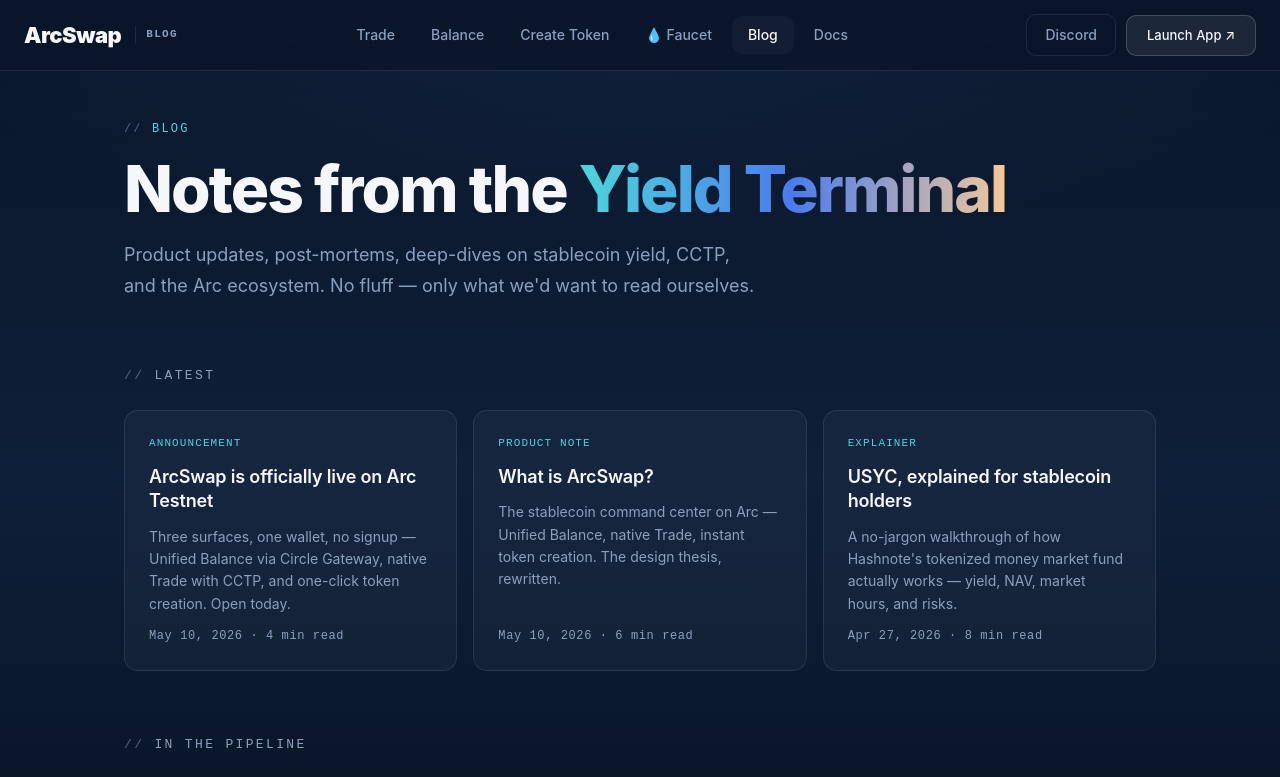
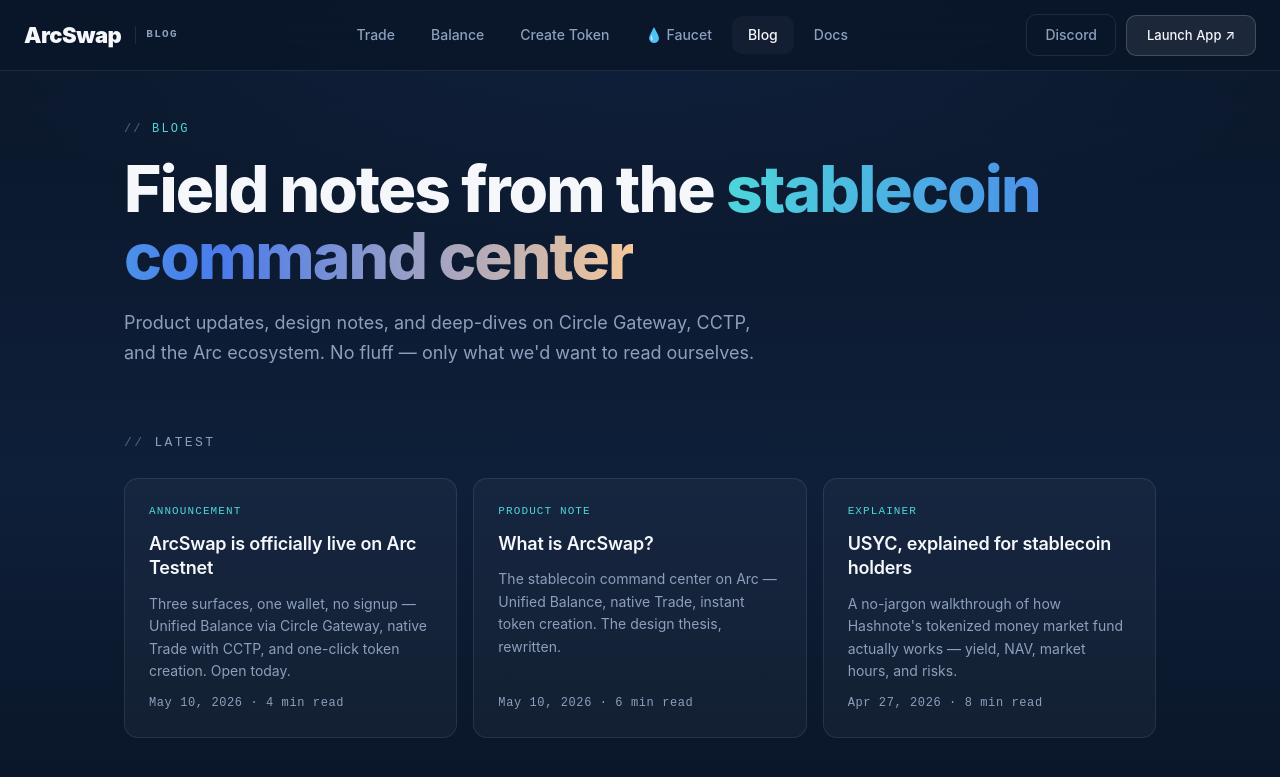
Before and after one commit to nhutqui23091/arcswap, a plain HTML site: page blog.html in a window 1280 px wide. Shown: the top 777 px of the page. Drawn offline with Linux system fonts and the light colour scheme; a web font is replaced by a local one.

Commit message:
copy(blog): retitle blog header to match the brand
"Yield Terminal" was off — ArcSwap is a stablecoin command center, and the
USYC vault (the only yield surface) is currently paused, so leading with
"yield" misrepresented the product. "Post-mortems" was also dramatic for a
blog with zero incidents on file.

New header:
  Field notes from the stablecoin command center
  Product updates, design notes, and deep-dives on Circle Gateway, CCTP,
  and the Arc ecosystem.

Updated meta description to match.

```diff
--- a/blog.html
+++ b/blog.html
@@ -7,7 +7,7 @@
 <meta name="viewport" content="width=device-width,initial-scale=1.0"/>
 <link rel="icon" type="image/png" href="/assets/logos/icon-arcswap.png?v=1"/>
 <link rel="apple-touch-icon" href="/assets/logos/icon-arcswap.png?v=1"/>
-<meta name="description" content="ArcSwap Blog — product updates, deep-dives on stablecoin yield, CCTP, and the Arc ecosystem."/>
+<meta name="description" content="ArcSwap Blog — product updates, design notes, and deep-dives on Circle Gateway, CCTP, and the Arc ecosystem."/>
 <title>Blog — ArcSwap</title>
 <link rel="preconnect" href="https://fonts.googleapis.com"/>
 <link href="https://fonts.googleapis.com/css2?family=Inter:wght@300;400;500;600;700;800;900&family=DM+Mono:wght@300;400;500&display=swap" rel="stylesheet"/>
@@ -171,9 +171,9 @@ nav{
 <div class="blog-wrap">
 
   <div class="blog-eyebrow">Blog</div>
-  <h1 class="blog-title">Notes from the <span class="grad">Yield Terminal</span></h1>
+  <h1 class="blog-title">Field notes from the <span class="grad">stablecoin command center</span></h1>
   <p class="blog-lead">
-    Product updates, post-mortems, deep-dives on stablecoin yield, CCTP, and the Arc ecosystem.
+    Product updates, design notes, and deep-dives on Circle Gateway, CCTP, and the Arc ecosystem.
     No fluff — only what we'd want to read ourselves.
   </p>
 
```
